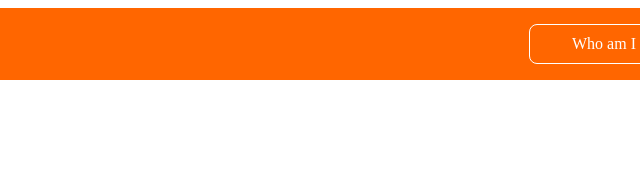
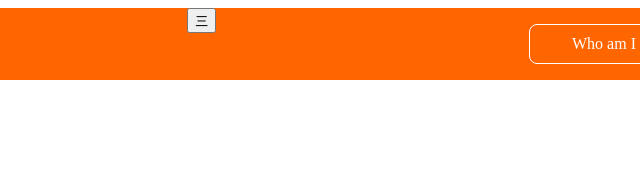
Before and after one commit to mycynthia/my-personal-site, a plain HTML site: page index.html in a window 1280 px wide. Shown: the top 176 px of the page, 61-701 px from the left. Drawn offline with Linux system fonts and the light colour scheme.

Commit message:
增加menu漢堡圖

```diff
--- a/index.html
+++ b/index.html
@@ -5,10 +5,14 @@
   <title>Welcome to Cynthia's Site!!!</title>
   <link type="text/css" rel="stylesheet" href="style.css">
   <meta name="viewport" content="width=device-width, initial-scale=1.0">
+  <!-- 用chrome手機模式觀察viewport設定前後的變化 -->
 </head>
 <body>
   <div id="nav">
     <div class="container">
+      <button type="button" class="menu-button">
+        三
+      </button>
       <!--導覽選單-->
       <ul class="menu">
         <li><a href="#about">Who am I</a></li>
```
